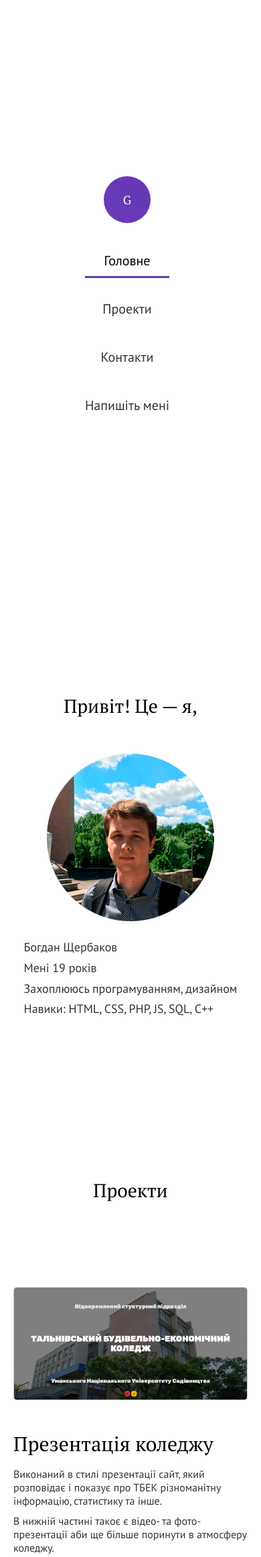
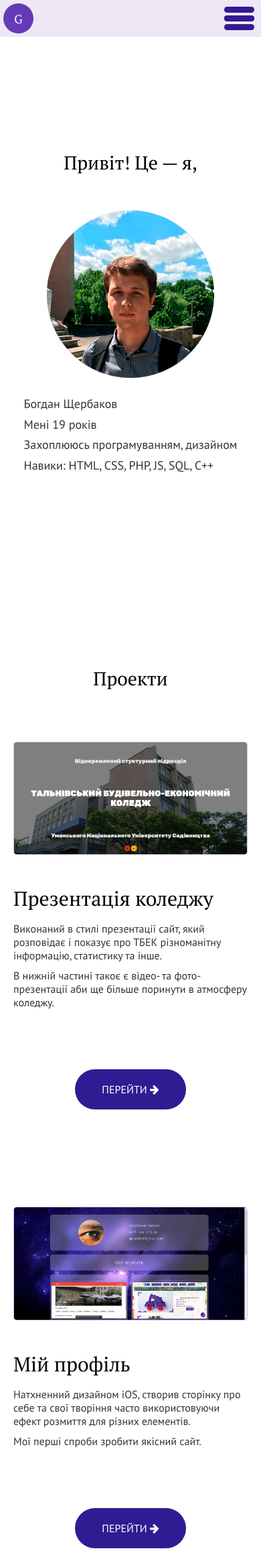
Before and after one commit to gmastrbit/Portfolio, a PHP site: page /mypage.php in a window 390 px wide. Shown: the top 2324 px of the page at 67% size. Run offline with PHP 8.4, Linux system fonts and the light colour scheme.

Commit message:
Add hamburger menu

```diff
--- a/css/component.css
+++ b/css/component.css
@@ -33,6 +33,7 @@ background: #673AB7;
 transform: scale(1.1,1.1);
 transition: 0.5s;
 }
+.logo-menu{ display: none; }
 .menu__list {
 position: relative;
 display: -webkit-flex;
@@ -377,6 +352,12 @@ padding-right: 0;
 width: 100%;
 }
 }
+@media screen and (max-width:880px) {
+	.jumbotron-box{ margin-top: 150px;}
+}
+@media screen and (max-width:800px) {
+	.jumbotron-box{ margin-top: 50px;}
+}
 @media screen and (max-width:1100px) {
 .down{ display: none; }
 .project{
@@ -417,14 +398,14 @@ align-items: center;
 border-bottom: 0;
 box-shadow: none;
 display: flex;
-height: 100vh;
+//height: 100vh;
 justify-content: center;
 flex-direction: column;
 padding-left: 0;
 position: relative;
 }
 .logo{ padding: 20px; padding-left: 0; padding-right: 0; }
-.ico{ height: 70px; width: 70px; }
+.ico{ height: 35px; width: 35px; }
 .jumbotron{ height: 100vh; margin-top: 0; }
 .info-box{ flex-direction: column; }
 .mytext{ padding-left: 0; padding-top: 20px; }
@@ -766,3 +747,100 @@ img.zoom-img {
 @keyframes fadeIn { from { opacity: 0; } to { opacity: 1; } }
 .fadeIn { -webkit-animation-name: fadeIn; animation-name: fadeIn; }
 .myimage{ display: flex; justify-content: center; }
+.menu__icon {
+cursor: pointer;
+display: none;
+height: 35px;
+position: relative;
+position: fixed;
+right: 10px;
+top: 10px;
+width: 45px;
+}
+.menu__icon span {
+background: #311B92;
+border-radius: 9px;
+display: block;
+height: 9px;
+position: absolute;
+left: 0;
+opacity: 1;
+transform: rotate(0deg);
+transition: .25s ease-in-out;
+width: 100%;
+}
+.menu__icon span:nth-child(1) {
+top: 0px;
+}
+.menu__icon span:nth-child(2), .menu__icon span:nth-child(3) {
+top: 13px;
+}
+.menu__icon span:nth-child(4) {
+top: 26px;
+}
+.menu__links-item {
+display: inline-block;
+padding: 0 10px;
+text-decoration: none;
+}
+.menu.menu_state_open .menu__icon span:nth-child(1) {
+top: 18px;
+width: 0%;
+left: 50%;
+}
+.menu.menu_state_open .menu__icon span:nth-child(2) {
+transform: rotate(45deg);
+}
+.menu.menu_state_open  .menu__icon span:nth-child(3) {
+transform: rotate(-45deg);
+}
+.menu.menu_state_open  .menu__icon span:nth-child(4) {
+left: 50%;
+top: 18px;
+width: 0%;
+}
+.menu.menu_state_open .menu__links {
+display: block;
+}
+@media screen and (max-width: 1000px) {
+.hello{ margin-top: -25px; }
+.hamb1{ margin-top: 60px; }
+.hamb2{ margin-top: 100px; }
+.hamb3{ margin-top: 50px; }
+.hamb4{ margin-bottom: -50px; }
+.contacts-box{ margin-top: -100px; }
+.project{ margin-top: -50px; }
+.menu__list{ display: flex; flex-direction: column; }
+.menu{
+align-items: center;
+align-content: center;
+background: #EDE7F6;
+display: flex;
+left: 0;
+position: fixed;
+padding: 5px;
+top: 0;
+width: 100%;
+}
+.menu__icon{ display: inline-block; }
+.menu__links {
+background: #EDE7F6;
+display: none;
+left: 0;
+margin-top: 52px;
+overflow: auto;
+position: fixed;
+right: 0;
+top: 0;
+z-index: 1000;
+}
+.menu__links-item {
+display: block;
+color: #ffffff;
+padding: 10px 0;
+text-align: center;
+}
+.logo{ display: none; }
+.logo-menu{ display: block; }
+.ico{ height: 45px; width: 45px;}
+}
--- a/mypage.php
+++ b/mypage.php
@@ -124,12 +124,23 @@
 				<a href="mailto:gmastrbit@gmail.com" class="ico gradient1" data-gradient-css="linear-gradient(45deg, #9575cd, #7e57c2, #673ab7, #5e35b1, #512da8, #4527a0, #311b92)"> G </a>
 			</div>
 			<div class="menu">
-				<nav class="menu menu--ferdinand">
+
+			<div class="logo-menu">
+				<a href="mailto:gmastrbit@gmail.com" class="ico gradient1" data-gradient-css="linear-gradient(45deg, #9575cd, #7e57c2, #673ab7, #5e35b1, #512da8, #4527a0, #311b92)"> G </a>
+			</div>
+
+			 <div class="menu__icon">
+				<span></span>
+				<span></span>
+				<span></span>
+				<span></span>
+		    </div>
+				<nav class="menu menu--ferdinand menu__links">
 					<ul class="menu__list js-scrollspy-nav" id="top-menu">
-						<li class="menu__item menu__item--current">	<a href="#my-head" class="menu__link">Головне</a> </li>
-						<li class="menu__item"> <a href="#my-projects" id="ss2" class="menu__link">Проекти</a> </li>
-						<li class="menu__item"> <a href="#my-contacts" class="menu__link">Контакти</a> </li>
-						<li class="menu__item"> <a href="#my-message" class="menu__link">Напишіть мені</a> </li>
+						<li class="menu__item menu__item--current menu__links-item">	<a href="#my-head" class="menu__link">Головне</a> </li>
+						<li class="menu__item menu__links-item"> <a href="#my-projects" id="ss2" class="menu__link">Проекти</a> </li>
+						<li class="menu__item menu__links-item"> <a href="#my-contacts" class="menu__link">Контакти</a> </li>
+						<li class="menu__item menu__links-item"> <a href="#my-message" class="menu__link">Напишіть мені</a> </li>
 					</ul>
 				</nav>
 			</div>
@@ -159,7 +170,7 @@
 		</div>
 		<div class="projects-mob"> </div>
 		<div class="projects">
-			<div class="hello wow fadeIn animated"> Проекти	</div>
+			<div class="hello wow fadeIn animated hamb1">Проекти </div>
 			<br><br><br><br><br><br>
 			<div class="project">
 				<div class="project-image">
@@ -396,7 +407,7 @@
 		</div>
 		<div class="bookmarks">
 			<br><br><br><br>
-			<div class="hello wow fadeIn animated">	Концепція </div>
+			<div class="hello wow fadeIn animated hamb4">	Концепція </div>
 			<br><br><br><br><br><br><br>
 			<div class="bmark1">
 				<div class="bmark-image wow fadeIn animated zoom">
@@ -497,7 +508,7 @@
 			</div>
 		</div>
 		<div class="contacts">
-			<div class="hello wow fadeIn animated">	Контакти </div>
+			<div class="hello wow fadeIn animated hamb2">Контакти </div>
 			<br><br><br><br><br><br>
 			<div class="contacts-box">
 				<div class="dummy dummy-menu wow fadeIn animated">
@@ -587,7 +598,7 @@
 			</div>
 		</div>
 		<div class="write-me">
-			<div class="hello wow fadeIn animated">	Напишіть мені </div>
+			<div class="hello wow fadeIn animated hamb3">Напишіть мені</div>
 			<br><br><br><br>
 			<div class="feedback">
 				<form method="post" action="sendMessage.php"  class="feedbck">
@@ -763,6 +774,13 @@
 			.end().filter("[href='#"+id+"']").parent().addClass("menu__item--current");
 		}
 	});
+	(function($){
+	  $(function() {
+	    $('.menu__icon').on('click', function() {
+	      $(this).closest('.menu').toggleClass('menu_state_open');
+	    });
+	  });
+	})(jQuery);
 	</script>
 	</body>
 </html>
```
Also changed, not shown: other parts of css/component.css (+1 -27 lines).
